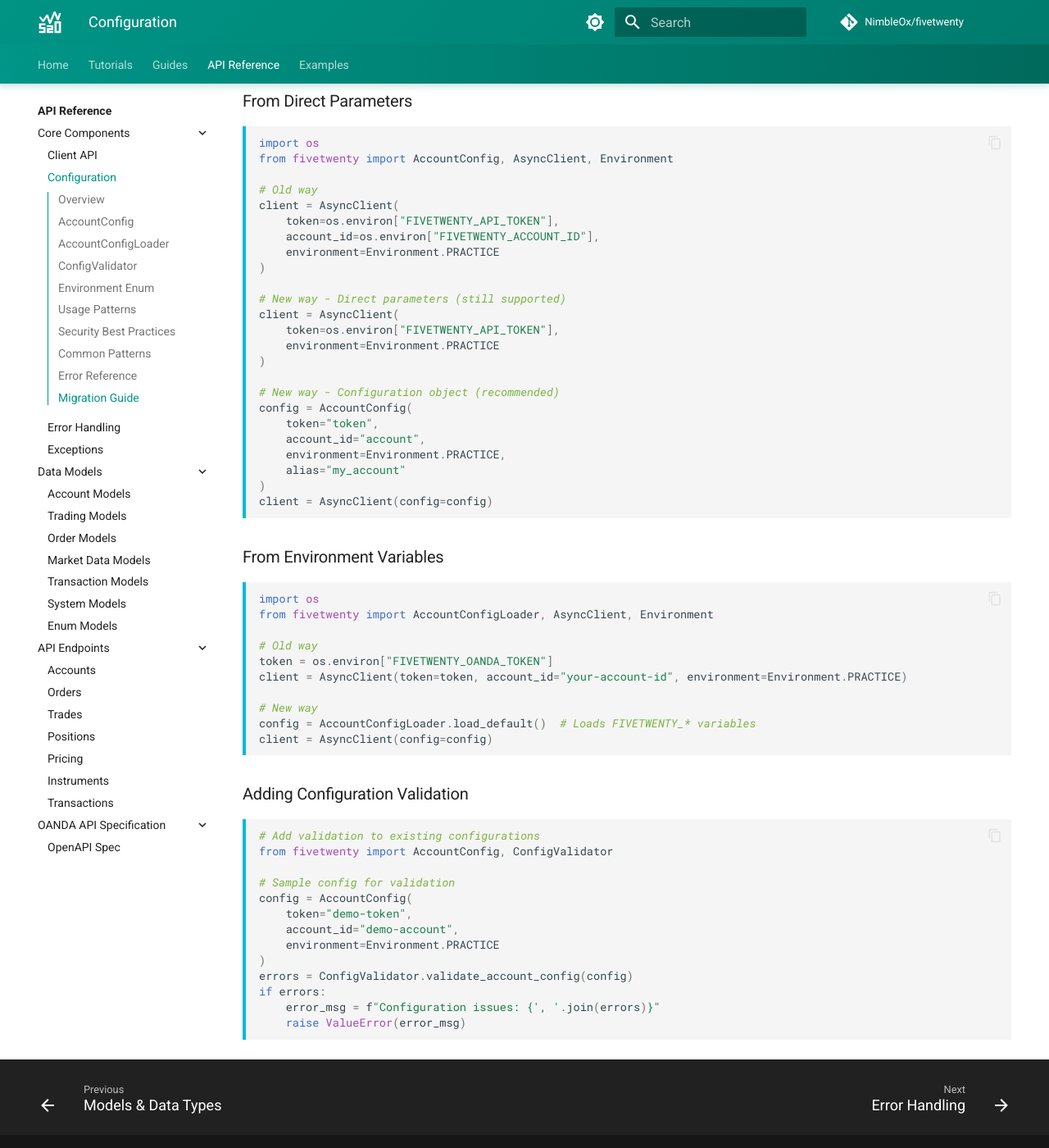
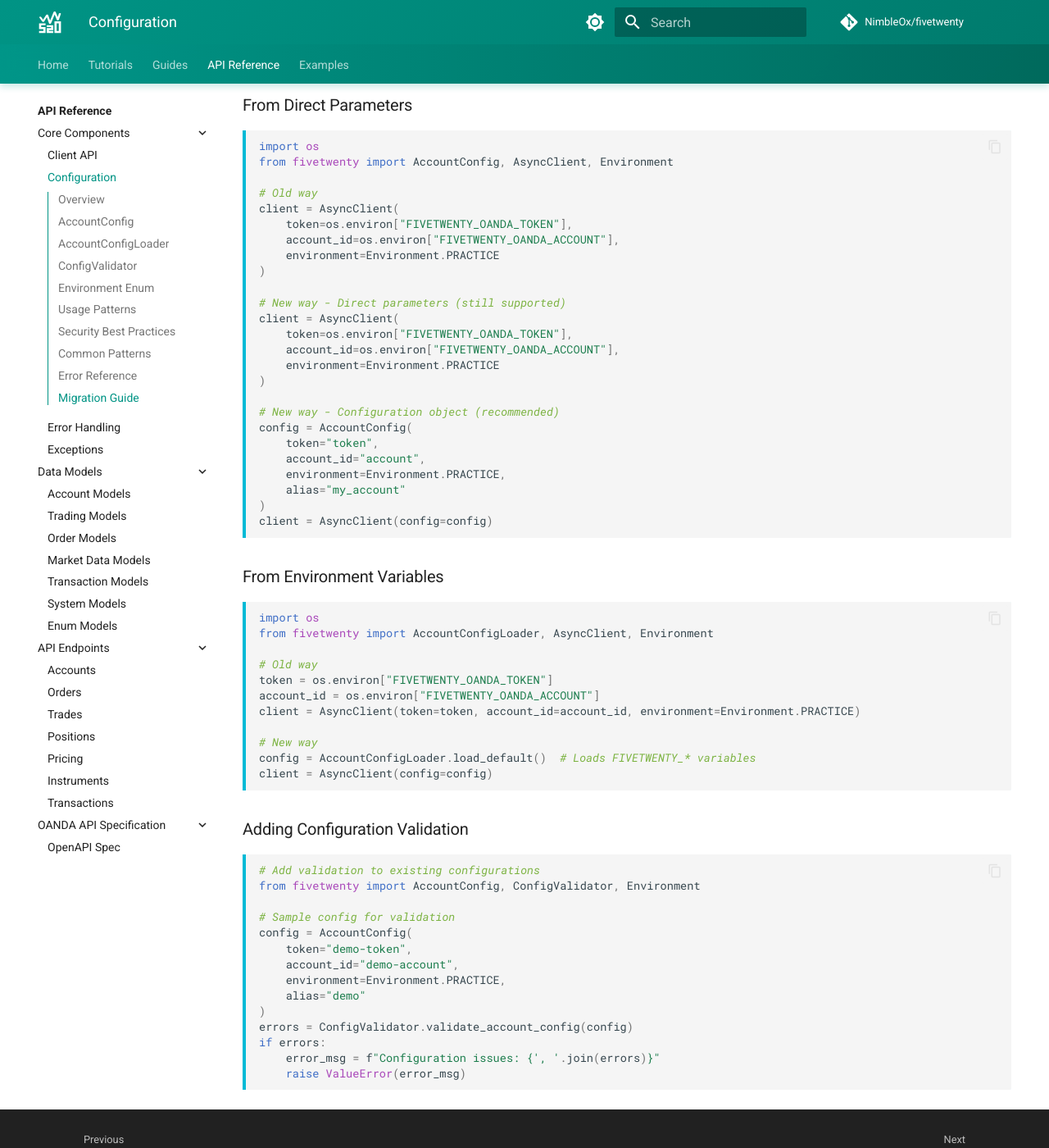
Before and after one commit to NimbleOx/fivetwenty, an MkDocs documentation site: the page built from docs/api-reference/configuration.md, in a window 1280 px wide and 1400 px high, scrolled down 16319 px. Shown: the whole window at 82% size. Built offline with MkDocs 1.6.1 and Material for MkDocs 9.7.7, drawn with Linux system fonts in a browser that asks for light colours; comment, search, counter and statistics services are not loaded; some of the changed text lies outside the part shown.

Commit message:
Final review: Fix configuration.md discrepancies
- Fix environment variable names (FIVETWENTY_OANDA_TOKEN not FIVETWENTY_API_TOKEN)
- Add missing required fields to AccountConfig examples (account_id, alias)
- Add missing Environment import to examples

````diff
--- a/docs/api-reference/configuration.md
+++ b/docs/api-reference/configuration.md
@@ -160,8 +160,8 @@ from fivetwenty import AccountConfig, Environment
 
 config = AccountConfig(
     alias="my_bot",
-    token=os.environ["FIVETWENTY_API_TOKEN"],
-    account_id=os.environ["FIVETWENTY_ACCOUNT_ID"],
+    token=os.environ["FIVETWENTY_OANDA_TOKEN"],
+    account_id=os.environ["FIVETWENTY_OANDA_ACCOUNT"],
     environment=Environment.PRACTICE
 )
 print("Bot name:", config.alias)  # Safe to log
@@ -600,7 +599,9 @@ logger = logging.getLogger(__name__)
 # Define config for demonstration
 config = AccountConfig(
     token="demo-token",
-    environment=Environment.PRACTICE
+    account_id="demo-account",
+    environment=Environment.PRACTICE,
+    alias="demo"
 )
 
 # ✅ Safe - uses automatic masking
@@ -798,14 +799,15 @@ from fivetwenty import AccountConfig, AsyncClient, Environment
 
 # Old way
 client = AsyncClient(
-    token=os.environ["FIVETWENTY_API_TOKEN"],
-    account_id=os.environ["FIVETWENTY_ACCOUNT_ID"],
+    token=os.environ["FIVETWENTY_OANDA_TOKEN"],
+    account_id=os.environ["FIVETWENTY_OANDA_ACCOUNT"],
     environment=Environment.PRACTICE
 )
 
 # New way - Direct parameters (still supported)
 client = AsyncClient(
-    token=os.environ["FIVETWENTY_API_TOKEN"],
+    token=os.environ["FIVETWENTY_OANDA_TOKEN"],
+    account_id=os.environ["FIVETWENTY_OANDA_ACCOUNT"],
     environment=Environment.PRACTICE
 )
 
@@ -827,7 +829,8 @@ from fivetwenty import AccountConfigLoader, AsyncClient, Environment
 
 # Old way
 token = os.environ["FIVETWENTY_OANDA_TOKEN"]
-client = AsyncClient(token=token, account_id="your-account-id", environment=Environment.PRACTICE)
+account_id = os.environ["FIVETWENTY_OANDA_ACCOUNT"]
+client = AsyncClient(token=token, account_id=account_id, environment=Environment.PRACTICE)
 
 # New way
 config = AccountConfigLoader.load_default()  # Loads FIVETWENTY_* variables
@@ -838,13 +841,14 @@ client = AsyncClient(config=config)
 
 ```python
 # Add validation to existing configurations
-from fivetwenty import AccountConfig, ConfigValidator
+from fivetwenty import AccountConfig, ConfigValidator, Environment
 
 # Sample config for validation
 config = AccountConfig(
     token="demo-token",
     account_id="demo-account",
-    environment=Environment.PRACTICE
+    environment=Environment.PRACTICE,
+    alias="demo"
 )
 errors = ConfigValidator.validate_account_config(config)
 if errors:
````
Also changed, not shown: other parts of docs/api-reference/configuration.md (+0 -1 lines).
